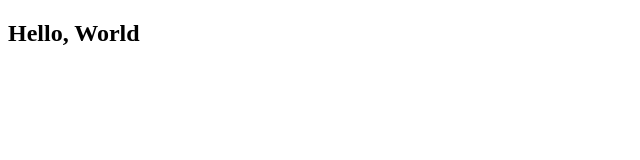
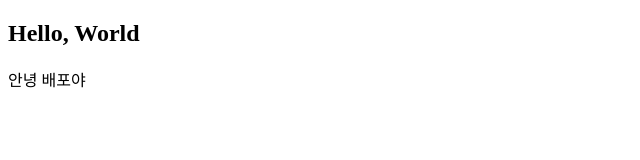
Before and after one commit to JKyEun/wanted-practice, a React (Create React App) app: page / in a window 1280 px wide. Shown: the top 160 px of the page, without its empty margins (0-640 px from the left). Built offline with nearby package versions, Linux system fonts and the light colour scheme.

Commit message:
CICD 완성

```diff
--- a/src/components/Test.tsx
+++ b/src/components/Test.tsx
@@ -1,5 +1,10 @@
 import React from 'react';
 
 export default function Test() {
-  return <h2>Hello, World</h2>;
+  return (
+    <>
+      <h2>Hello, World</h2>
+      <div>안녕 배포야</div>
+    </>
+  );
 }
```
